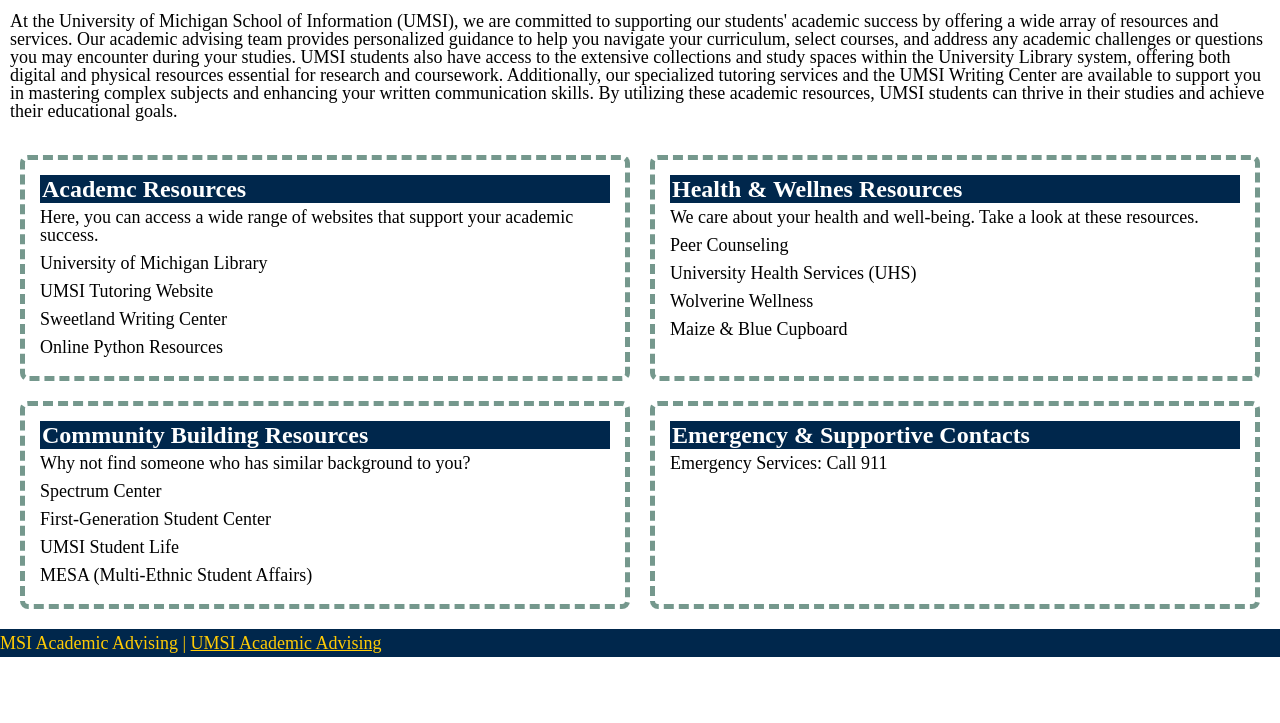
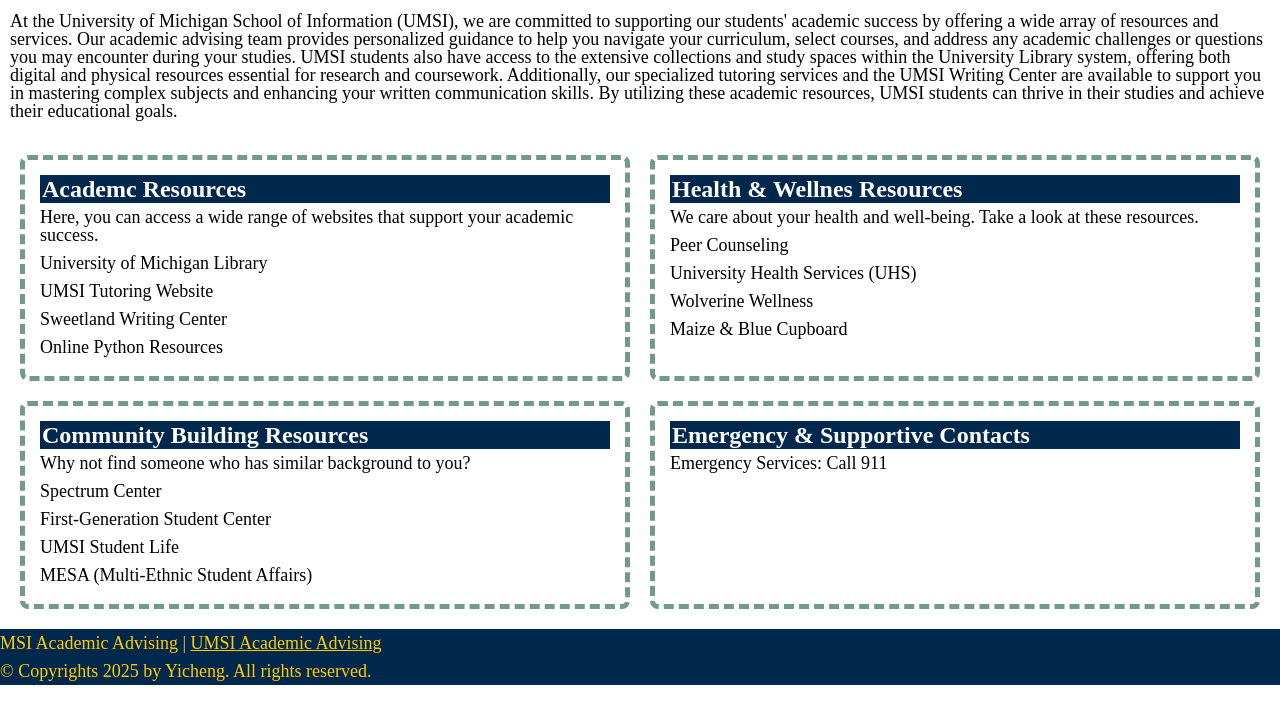
Before and after one commit to tangycc/client_complete_w25, a plain HTML site: page academic_support.html in a window 1280 px wide. Shown: the part 75-798 px from the top of the page. Drawn offline with Linux system fonts and the light colour scheme.

Commit message:
fix footer

```diff
--- a/academic_support.html
+++ b/academic_support.html
@@ -72,7 +72,11 @@
     </main>
     <footer>
         <p>MSI Academic Advising | <a href="https://sites.google.com/umich.edu/msiacademicadvising/student-support-resources">UMSI Academic Advising </a></p>
+        <p>© Copyrights <span id="year"></span> by Yicheng. All rights reserved.</p>
     </footer>
+    <script>
+        document.getElementById("year").textContent = new Date().getFullYear();
+    </script>
 </body>
 
 </html>
```
Also changed, not shown: caps.html (+4 -1 lines), first_generation.html (+4 -1 lines), index.html (+3 -0 lines), study_spaces.html (+4 -1 lines), 1 other file.
